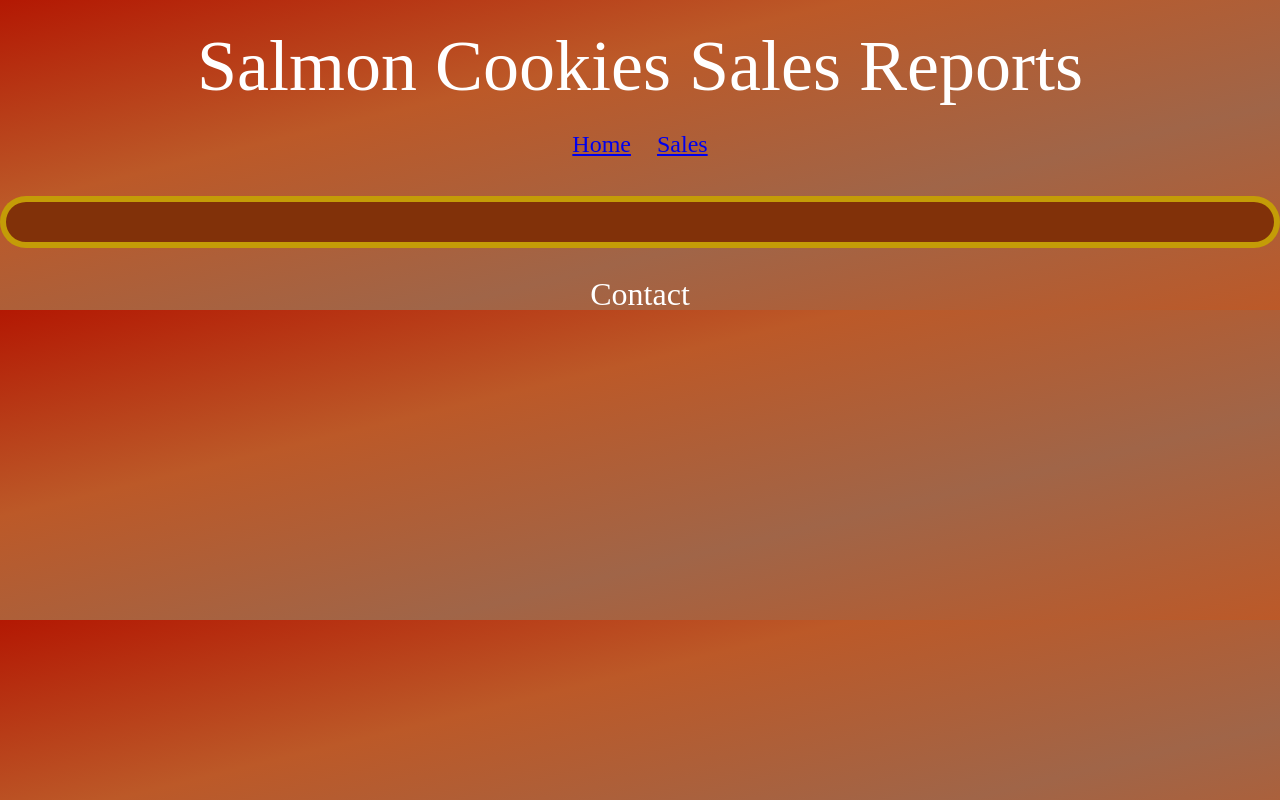
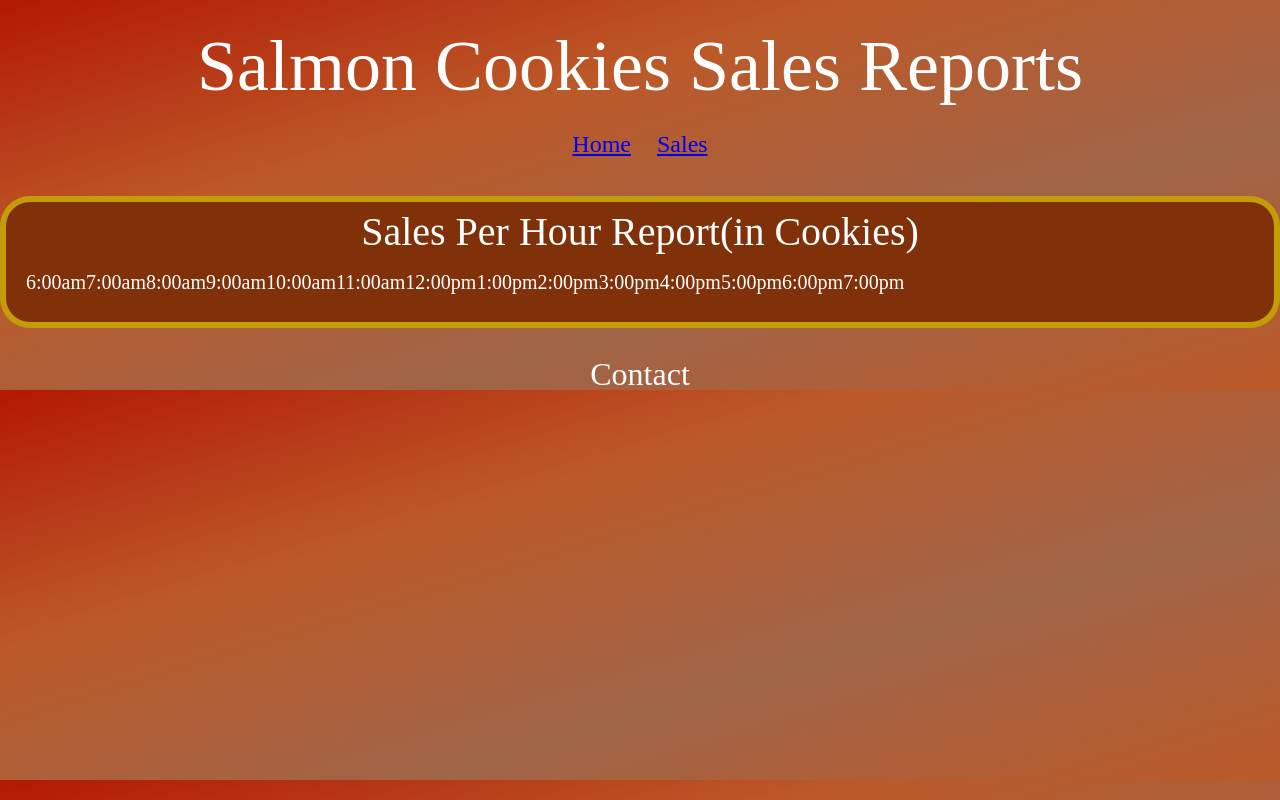
Before and after one commit to TheAgileMCB/cookie-stand, a plain HTML site: page sales.html in a window 1280 px wide. Drawn offline with Linux system fonts and the light colour scheme.

Commit message:
rendering some content outside of the data render function

```diff
--- a/js/script.js
+++ b/js/script.js
@@ -3,7 +3,7 @@ console.log('ready to rock');
 
 /////////////////////Global Variables//////////////////////
 var hours = ['6:00am','7:00am', '8:00am', '9:00am', '10:00am', '11:00am', '12:00pm', '1:00pm', '2:00pm', '3:00pm', '4:00pm', '5:00pm', '6:00pm', '7:00pm'];
-
+var stores = [Seattle, Tokyo, Dubai, Paris, Lima];
 /////////////////////Constructor////////////////////////
 function Store(minCustomers, maxCustomers, unitsPerCustomer) {
   this.minCustomers = minCustomers;
@@ -57,3 +57,24 @@ console.log(Lima.customersPerHour);
 console.log(Lima.cookiesPerHour);
 
 ///////////////////////Render////////////////////////////////
+var storeTable = document.getElementById('sales-table');
+var headRow = document.createElement('tr');
+for ( let i = 0; i < hours.length; i++ ) {
+  var hourHead = document.createElement('th');
+  hourHead.setAttribute('scope', 'col');
+  hourHead.textContent = hours[i];
+  headRow.appendChild(hourHead);
+  storeTable.appendChild(headRow);
+}
+
+Store.prototype.render = function() {
+
+
+
+
+
+};
+
+for( let i = 0; i < stores.length; i++ ) {
+  stores[i].render();
+}
--- a/sales.html
+++ b/sales.html
@@ -19,6 +19,7 @@
 
   </header>
   <main id="sales-main">
+    <h2>Sales Per Hour Report(in Cookies)</h2>
     <table id="sales-table">
 
     </table>
```
